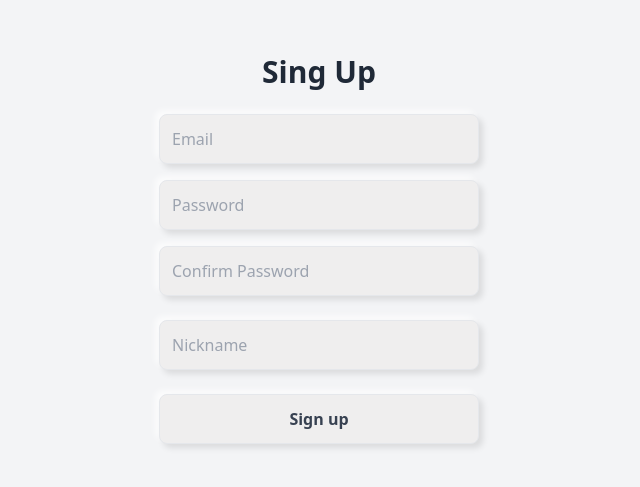
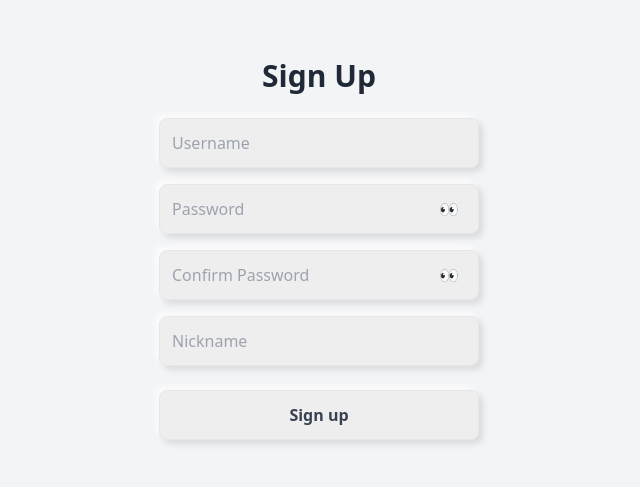
Before and after one commit to MUSIC-IN-MY-DIARY/Front, a React (Vite) app in the folder FE/: page /member/signup in a window 1280 px wide. Shown: the part 151-638 px from the top of the page, without its empty margins (321-961 px from the left). Built offline with nearby package versions, Linux system fonts and the light colour scheme.

Commit message:
fix: singup fetch 구현

```diff
--- a/FE/src/components/auth/LoginForm.jsx
+++ b/FE/src/components/auth/LoginForm.jsx
@@ -7,6 +7,10 @@ const LoginForm = () => {
   const [password, setPassword] = useState('');
   const [error, setError] = useState('');
   const navigate = useNavigate();
+
+  const handleSignup = () => {
+    navigate('/member/signup');
+  };
 
   const handleSubmit = async (e) => {
     e.preventDefault();
@@ -81,6 +85,13 @@ const LoginForm = () => {
         >
           submit
         </button>
+        <button
+          type='submit'
+          className='neumorphism-button w-full py-3 font-semibold text-gray-700 my-4'
+          onClick={handleSignup}
+        >
+          sign up
+        </button>
       </form>
     </div>
   );
--- a/FE/src/components/auth/SignupForm.jsx
+++ b/FE/src/components/auth/SignupForm.jsx
@@ -1,29 +1,115 @@
+import { useState } from 'react';
 import '../../neumorphism.css';
 
 const SignupForm = () => {
+  const [formData, setFormData] = useState({
+    username: '',
+    password: '',
+    confirmPassword: '',
+    nickname: '',
+  });
+
+  const [showPassword, setShowPassword] = useState(false);
+  const [showConfirmPassword, setShowConfirmPassword] = useState(false);
+
+  const handleChange = (e) => {
+    const { name, value } = e.target;
+    setFormData((prev) => ({
+      ...prev,
+      [name]: value,
+    }));
+  };
+
+  const handleSubmit = async (e) => {
+    e.preventDefault();
+
+    if (formData.password !== formData.confirmPassword) {
+      alert('패스워드가 일치하지 않습니다.');
+      return;
+    }
+
+    try {
+      const response = await fetch('http://localhost:8080/member/signup', {
+        method: 'POST',
+        headers: {
+          'Content-Type': 'application/json',
+        },
+        body: JSON.stringify({
+          username: formData.username,
+          password: formData.password,
+          nickname: formData.nickname,
+        }),
+      });
+
+      const data = await response.json();
+      if (response.ok && data.isSuccess) {
+        alert('회원가입 성공!');
+      } else {
+        alert('회원가입 실패. 다시 시도해주세요!');
+      }
+    } catch (error) {
+      alert('오류가 발생했습니다. 잠시 후 다시 시도해주세요.');
+    }
+  };
+
+  const toggleShowPassword = () => setShowPassword(!showPassword);
+  const toggleShowConfirmPassword = () =>
+    setShowConfirmPassword(!showConfirmPassword);
+
   return (
     <div className='flex flex-col items-center justify-center h-screen bg-gray-100'>
-      <h2 className='text-3xl font-bold text-gray-800 mb-6'>Sing Up</h2>
-      <form className='flex flex-col w-80'>
+      <h2 className='text-3xl font-bold text-gray-800 mb-6'>Sign Up</h2>
+      <form className='flex flex-col w-80' onSubmit={handleSubmit}>
         <input
-          type='email'
-          placeholder='Email'
+          type='text'
+          name='username'
+          placeholder='Username'
           className='neumorphism-button mb-4 p-3 focus:outline-none'
+          value={formData.username}
+          onChange={handleChange}
         />
+
+        <div className='relative mb-4'>
           <input
-          type='password'
+            type={showPassword ? 'text' : 'password'}
+            name='password'
             placeholder='Password'
-          className='neumorphism-button mb-4 p-3 focus:outline-none'
+            className='neumorphism-button p-3 pr-10 focus:outline-none w-full'
+            value={formData.password}
+            onChange={handleChange}
           />
+          <span
+            onClick={toggleShowPassword}
+            className='absolute right-5 top-1/2 transform -translate-y-1/2 cursor-pointer text-gray-500'
+          >
+            {showPassword ? '🕶️' : '👀'}
+          </span>
+        </div>
+
+        <div className='relative mb-4'>
           <input
-          type='password'
+            type={showConfirmPassword ? 'text' : 'password'}
+            name='confirmPassword'
             placeholder='Confirm Password'
-          className='neumorphism-button mb-6 p-3 focus:outline-none'
+            className='neumorphism-button p-3 pr-10 focus:outline-none w-full'
+            value={formData.confirmPassword}
+            onChange={handleChange}
           />
+          <span
+            onClick={toggleShowConfirmPassword}
+            className='absolute right-5 top-1/2 transform -translate-y-1/2 cursor-pointer text-gray-500'
+          >
+            {showConfirmPassword ? '🕶️' : '👀'}
+          </span>
+        </div>
+
         <input
-          type='nickname'
+          type='text'
+          name='nickname'
           placeholder='Nickname'
           className='neumorphism-button mb-6 p-3 focus:outline-none'
+          value={formData.nickname}
+          onChange={handleChange}
         />
         <button
           type='submit'
```
Lines whose indentation alone changed are shown as unchanged.
